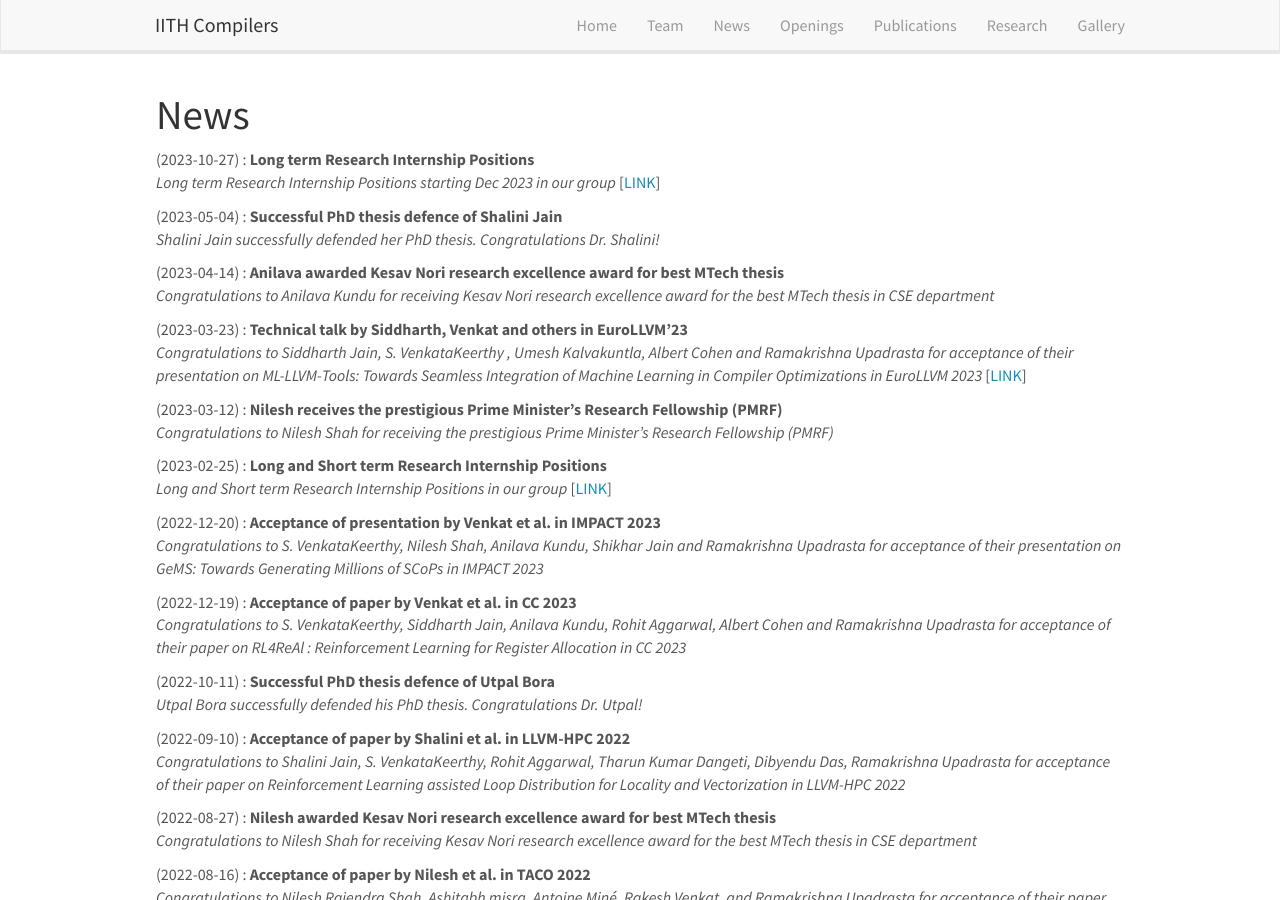
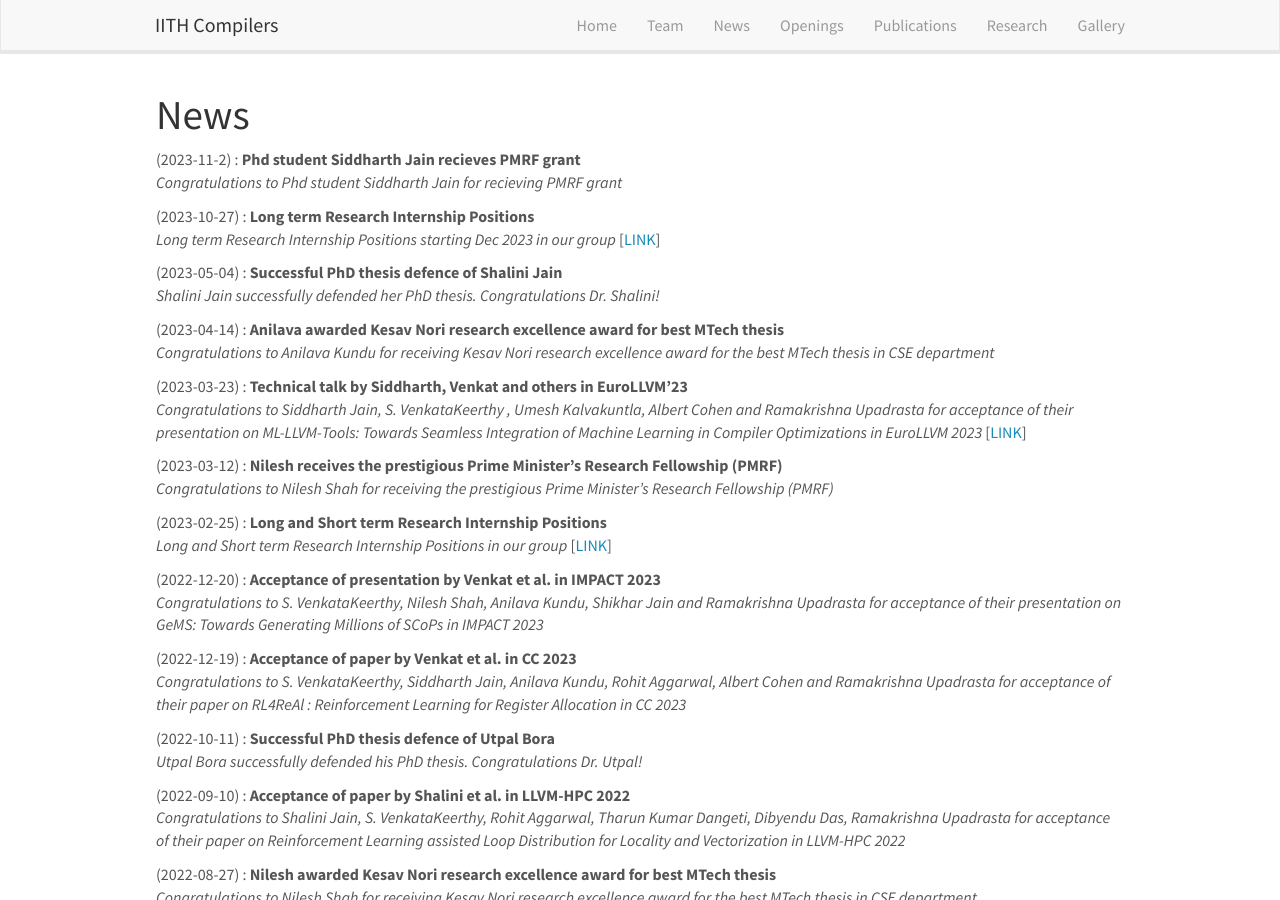
Before and after one commit to utpalbora/compilers.cse.iith.ac.in, a Jekyll site: the page built from _pages/allnews.md, in a window 1280 px wide and 900 px high. Built offline with Jekyll 4.4.1, drawn with Linux system fonts in a browser that asks for light colours; nearby versions of some CDN libraries.

Commit message:
PMRF news

```diff
--- a/_data/news.yml
+++ b/_data/news.yml
@@ -1,3 +1,9 @@
+- date: 2023-11-2
+  status: "Phd student Siddharth Jain recieves PMRF grant"
+  new: "false"
+  url: ""
+  headline: "Congratulations to Phd student Siddharth Jain for recieving PMRF grant"
+
 - date: 2023-10-27
   status: "Long term Research Internship Positions"
   new: "false"
```
